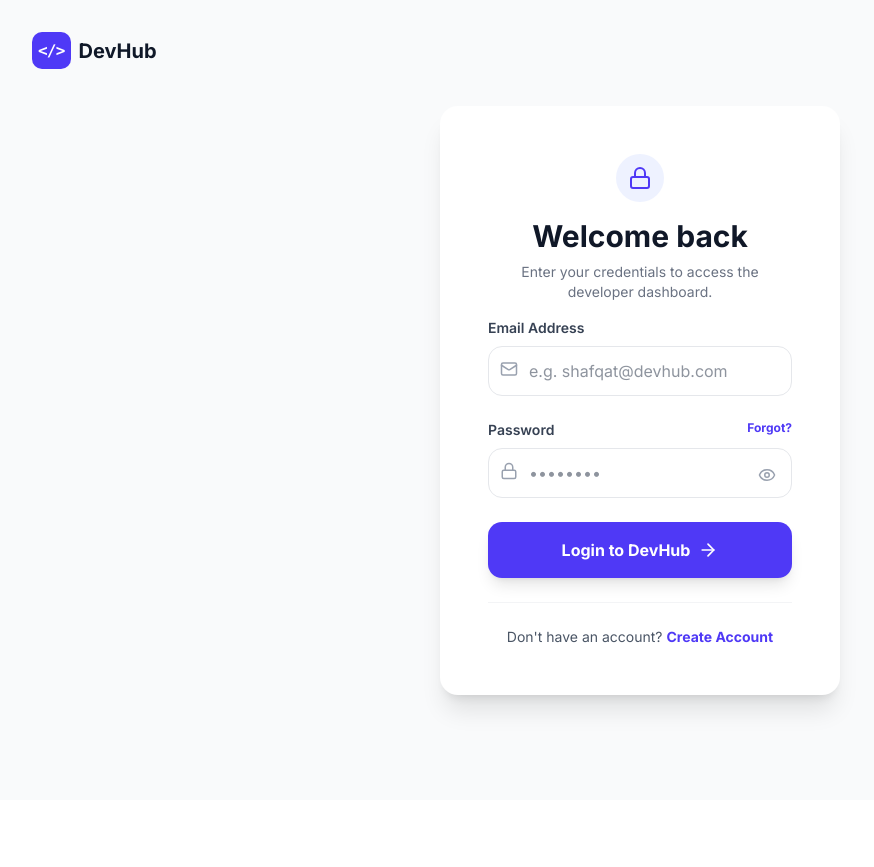
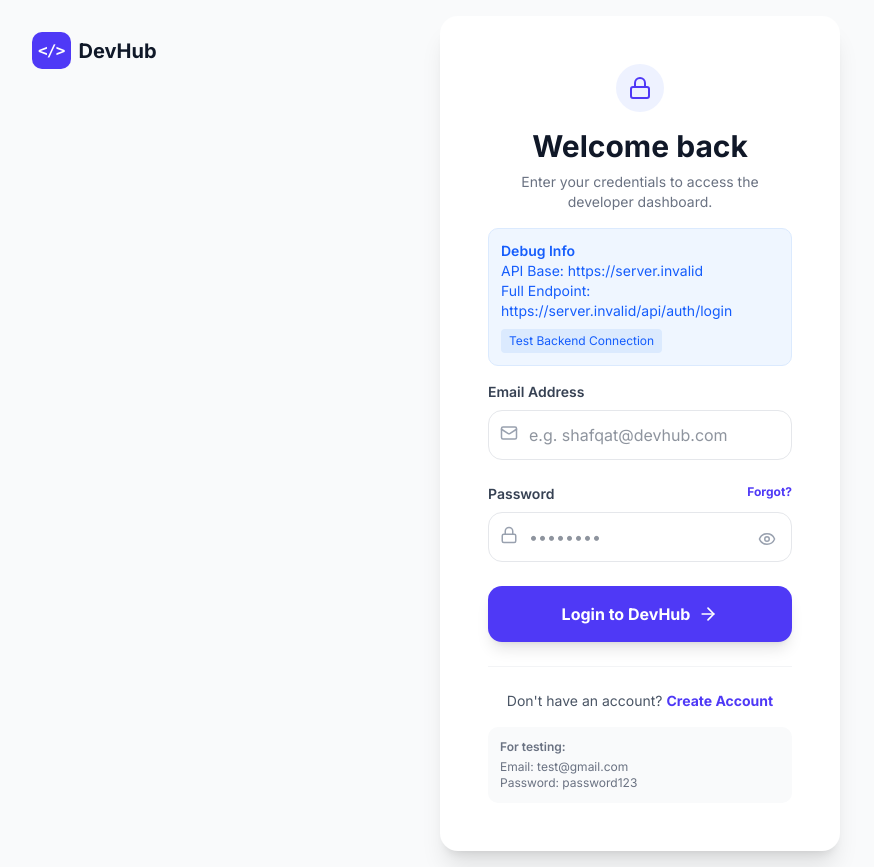
Before and after one commit to Fozia31/DevHub, a Next.js app in the folder frontend/: page /login in a window 1280 px wide. Shown: the whole page, without its empty margins (0-874 px from the left). Before the commit the page ends 800 px from the top, so only its background shows below. Built offline with nearby package versions, Linux system fonts and the light colour scheme; no server answers.

Commit message:
fix: resolve login authentication issues

```diff
--- a/frontend/components/LoginForm.tsx
+++ b/frontend/components/LoginForm.tsx
@@ -5,10 +5,12 @@ import axios from 'axios';
 import { useRouter } from 'next/navigation';
 import Link from 'next/link';
 
-const API_BASE = process.env.NEXT_PUBLIC_API_URL || 'http://localhost:5000/api';
+// FIXED: Removed /api from the end
+const API_BASE = process.env.NEXT_PUBLIC_API_URL || 'http://localhost:5000';
 
 const LoginForm = () => {
-    console.log('Login Page - API URL:', process.env.NEXT_PUBLIC_API_URL);
+    console.log('Login Page - API URL:', API_BASE);
+    console.log('Full login endpoint:', `${API_BASE}/api/auth/login`);
 
     const [email, setEmail] = useState('');
     const [password, setPassword] = useState('');
@@ -22,24 +24,83 @@ const LoginForm = () => {
         setError('');
         setIsLoading(true);
 
+        console.log('Attempting login with:', { email, password });
+        console.log('Calling endpoint:', `${API_BASE}/api/auth/login`);
+
         try {
-            const response = await axios.post(`${API_BASE}/api/auth/login`,
+            const response = await axios.post(
+                `${API_BASE}/api/auth/login`,
                 { email, password },
-                { withCredentials: true }
+                {
+                    withCredentials: true,
+                    headers: {
+                        'Content-Type': 'application/json',
+                    }
+                }
             );
 
+            console.log('Login response status:', response.status);
+            console.log('Login response data:', response.data);
+
             if (response.status === 200) {
-                const role = response.data.user.role;
+                const role = response.data.user?.role || response.data.role || 'student';
+                console.log('User role:', role);
+
                 const target = role === 'admin' ? '/admin/dashboard' : '/student/dashboard';
+                console.log('Redirecting to:', target);
 
-                // Use location.href to ensure middleware sees the new cookie
-                window.location.href = target;
+                // Wait a moment to ensure cookie is set
+                setTimeout(() => {
+                    window.location.href = target;
+                }, 100);
             }
         } catch (err: any) {
+            console.error('Login error details:', {
+                message: err.message,
+                response: err.response?.data,
+                status: err.response?.status,
+                headers: err.response?.headers
+            });
+
             setIsLoading(false);
-            setError(err.response?.data?.message || 'Authentication failed. Please check your network.');
+
+            if (err.response) {
+                // Server responded with error
+                switch (err.response.status) {
+                    case 401:
+                        setError('Invalid email or password');
+                        break;
+                    case 404:
+                        setError(`Login endpoint not found. Check if backend is running at: ${API_BASE}`);
+                        break;
+                    case 500:
+                        setError('Server error. Please try again later.');
+                        break;
+                    default:
+                        setError(err.response?.data?.message || `Error: ${err.response.status}`);
+                }
+            } else if (err.request) {
+                // Request made but no response
+                setError('Network error. Please check: 1) Backend is running, 2) No CORS issues');
+            } else {
+                // Other errors
+                setError('Login failed. Please try again.');
+            }
         }
     }
+
+    // Test backend connection
+    const testBackend = async () => {
+        try {
+            console.log('Testing backend connection...');
+            const response = await axios.get(`${API_BASE}/health`);
+            console.log('Backend health check:', response.data);
+            alert(`Backend is healthy: ${response.data}`);
+        } catch (err) {
+            console.error('Backend test failed:', err);
+            alert(`Backend test failed. Check if ${API_BASE} is accessible.`);
+        }
+    };
 
     return (
         <div className="min-h-screen bg-gray-50 flex flex-col justify-center items-center p-4 text-slate-900">
@@ -63,7 +124,23 @@ const LoginForm = () => {
 
                 {error && (
                     <div className="mb-4 p-3 bg-red-50 text-red-600 text-sm rounded-lg border border-red-100">
-                        {error}
+                        <div className="font-semibold">Login Error</div>
+                        <div>{error}</div>
+                    </div>
+                )}
+
+                {/* Debug Info - Only show in development */}
+                {process.env.NODE_ENV === 'development' && (
+                    <div className="mb-4 p-3 bg-blue-50 text-blue-600 text-sm rounded-lg border border-blue-100">
+                        <div className="font-semibold">Debug Info</div>
+                        <div>API Base: {API_BASE}</div>
+                        <div>Full Endpoint: {API_BASE}/api/auth/login</div>
+                        <button
+                            onClick={testBackend}
+                            className="mt-2 text-xs bg-blue-100 hover:bg-blue-200 px-2 py-1 rounded"
+                        >
+                            Test Backend Connection
+                        </button>
                     </div>
                 )}
 
@@ -79,6 +156,7 @@ const LoginForm = () => {
                                 onChange={(e) => setEmail(e.target.value)}
                                 placeholder="e.g. shafqat@devhub.com"
                                 className="w-full pl-10 pr-4 py-3 border border-gray-200 rounded-xl focus:ring-2 focus:ring-indigo-500 outline-none text-slate-800"
+                                disabled={isLoading}
                             />
                         </div>
                     </div>
@@ -97,25 +175,34 @@ const LoginForm = () => {
                                 onChange={(e) => setPassword(e.target.value)}
                                 placeholder="••••••••"
                                 className="w-full pl-10 pr-10 py-3 border border-gray-200 rounded-xl focus:ring-2 focus:ring-indigo-500 outline-none text-slate-800"
+                                disabled={isLoading}
                             />
-                            <div
-                                className="absolute right-3 top-3.5 text-gray-400 cursor-pointer p-1 hover:text-indigo-600"
+                            <button
+                                type="button"
+                                className="absolute right-3 top-3.5 text-gray-400 hover:text-indigo-600 p-1"
                                 onClick={() => setShowPassword(!showPassword)}
+                                disabled={isLoading}
                             >
                                 <Eye size={18} />
-                            </div>
+                            </button>
                         </div>
                     </div>
 
                     <button
                         type="submit"
                         disabled={isLoading}
-                        className="w-full bg-indigo-600 hover:bg-indigo-700 text-white font-bold py-4 rounded-xl flex items-center justify-center gap-2 transition-all shadow-lg disabled:opacity-70"
+                        className="w-full bg-indigo-600 hover:bg-indigo-700 text-white font-bold py-4 rounded-xl flex items-center justify-center gap-2 transition-all shadow-lg disabled:opacity-70 disabled:cursor-not-allowed"
                     >
                         {isLoading ? (
-                            <><Loader2 className="animate-spin" size={20} /> Signing in...</>
+                            <>
+                                <Loader2 className="animate-spin" size={20} />
+                                Signing in...
+                            </>
                         ) : (
-                            <>Login to DevHub <ArrowRight size={20} /></>
+                            <>
+                                Login to DevHub
+                                <ArrowRight size={20} />
+                            </>
                         )}
                     </button>
                 </form>
@@ -128,6 +215,13 @@ const LoginForm = () => {
                         </Link>
                     </p>
                 </div>
+
+                {/* Quick test credentials hint */}
+                <div className="mt-4 p-3 bg-gray-50 rounded-lg text-xs text-gray-500">
+                    <div className="font-semibold mb-1">For testing:</div>
+                    <div>Email: test@gmail.com</div>
+                    <div>Password: password123</div>
+                </div>
             </div>
         </div>
     );
```
